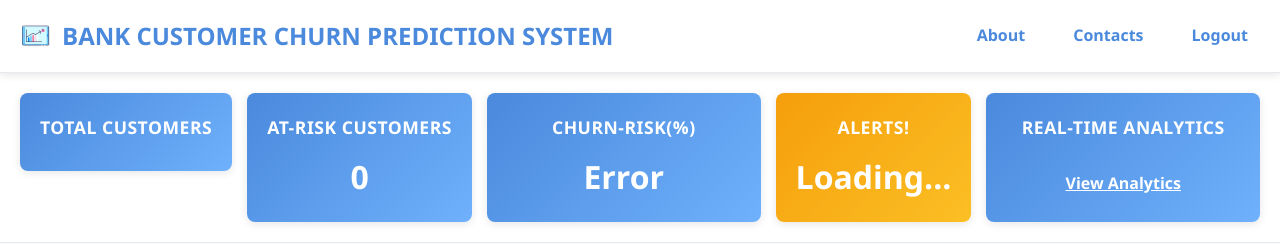
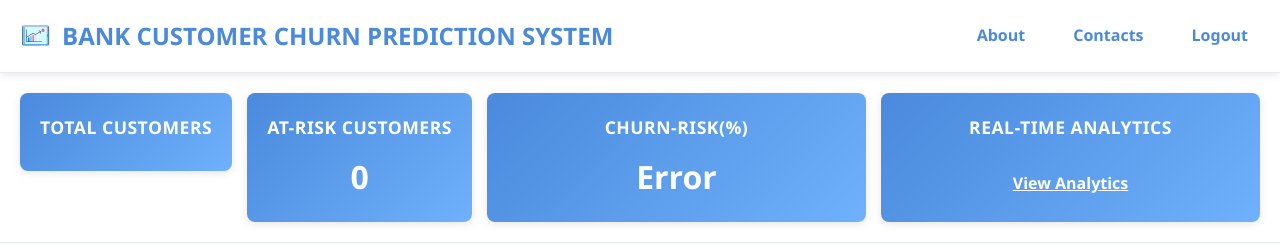
Before and after one commit to Chimbayo/final_bank_churn, a Flask app: page /churn in a window 1280 px wide. Shown: the top 244 px of the page. Run offline with Flask 3, Linux system fonts and the light colour scheme; data that the repository does not hold is empty; parts of the project's set-up code (start-up, migrations or seed data) failed here and were passed over; some libraries are stand-ins or nearby versions.

Commit message:
Update churn.html

```diff
--- a/templates/churn.html
+++ b/templates/churn.html
@@ -41,13 +41,6 @@
             <h3>Churn-Risk(%)</h3>
             <div id="churn_rate">Loading...</div>
         </div>
-
-        <a href="/alerts" class="metric-link">
-            <div class="metric-box alerts-metric">
-                <h3>Alerts!</h3>
-                <div id="alerts-count">Loading...</div>
-            </div>
-        </a>
 
         <div class="metric-box">
             <h3>Real-Time Analytics</h3>
```
